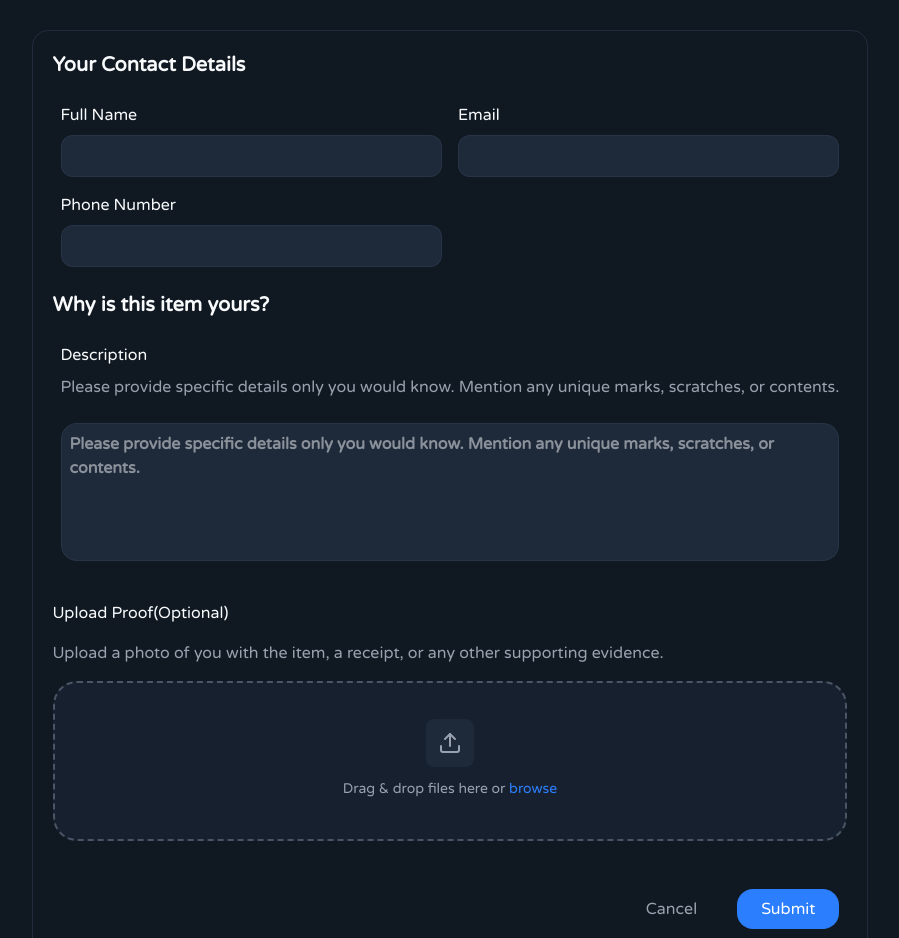
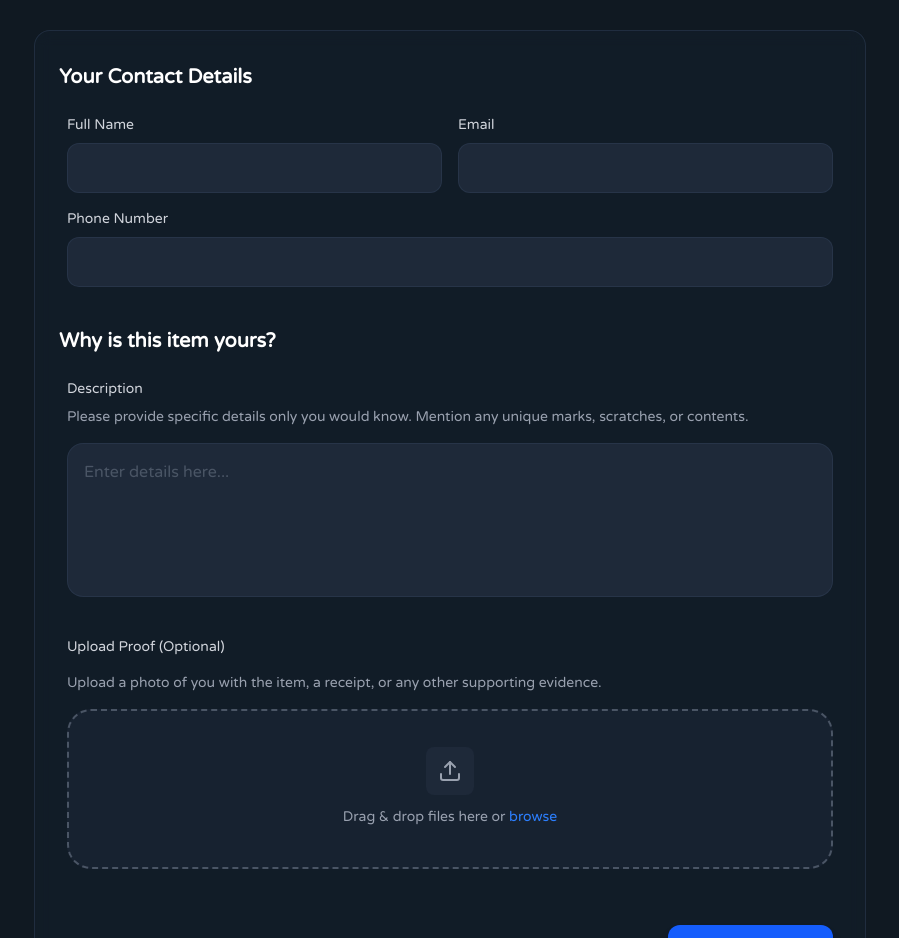
Before and after one commit to SMarco2310/Final-Project-Web-Tech, a React (Vite) app in the folder front-end/: page /Claim in a window 1280 px wide. Shown: the part 454-1392 px from the top of the page, without its empty margins (190-1089 px from the left). Built offline with nearby package versions, Linux system fonts and the light colour scheme.

Commit message:
feat: Add initial dashboard, profile, gallery, and claim form pages with supporting UI components and layout.

```diff
--- a/front-end/src/components/DashboardStats.jsx
+++ b/front-end/src/components/DashboardStats.jsx
@@ -1,4 +1,12 @@
-export default function DashboardStats({ itemsFound }) {
+export default function DashboardStats({ itemsFound, itemsLost, itemsClaimed }) {
+    const statusColors = {
+        "Lost": "bg-red-500/20 text-red-500",
+        "Found": "bg-green-500/20 text-green-500",
+        "Claimed": "bg-yellow-500/20 text-yellow-500",
+        "Validated": "bg-blue-500/20 text-blue-500",
+        "Returned": "bg-purple-500/20 text-purple-500"
+    };
+
     return (
         <div className="space-y-8">
             <div>
--- a/front-end/src/components/SearchAndFilterBar.jsx
+++ b/front-end/src/components/SearchAndFilterBar.jsx
@@ -1,13 +1,13 @@
-import { useState } from "react";
 import FilterButton from "./FilterButton";
 import CustomSelect from "./CustomSelect";
 import { Search } from "lucide-react";
 
-export default function SearchBar() {
-  const [keyword, setKeyword] = useState("");
-  const [category, setCategory] = useState("");
-  const [status, setStatus] = useState("");
-  const [location, setLocation] = useState("");
+export default function SearchBar({
+  keyword, setKeyword,
+  category, setCategory,
+  status, setStatus,
+  location, setLocation
+}) {
   return (
     <div className="w-full flex flex-col gap-4">
       <div id="search-bar" className="relative w-full">
@@ -49,7 +49,7 @@ export default function SearchBar() {
             options={["library", "cafeteria", "hostel", "classroom"]}
             value={location}
             onChange={setLocation}
-              w="w-fit"
+            w="w-fit"
           />
         </div>
         <div className="md:mt-2 h-12 md:justify-center w-full md:w-auto">
--- a/front-end/src/pages/ClaimFormPage.jsx
+++ b/front-end/src/pages/ClaimFormPage.jsx
@@ -1,22 +1,45 @@
 import CustomUploadImage from "../components/CustomUploadImage";
 import { useState } from "react";
+import { useNavigate } from "react-router-dom";
+
 export default function ClaimFormPage() {
-    const [files, setFiles] = useState([]);
+    const navigate = useNavigate();
     const [name, setName] = useState("");
     const [email, setEmail] = useState("");
     const [phone, setPhone] = useState("");
     const [reason, setReason] = useState("");
-    const [images, setImages] = useState([]);
+    const [photos, setPhotos] = useState([]); // Renamed from images/files to match other forms approx
+
+    const handleSubmit = async (e) => {
+        e.preventDefault();
+        const claimData = {
+            name,
+            email,
+            phone,
+            reason,
+            photos
+        };
+
+        console.log("Submitting Claim:", claimData);
+
+        // Mock API call
+        // await submitClaim(claimData);
+
+        // Navigate back to Claims dashboard or Gallery
+        navigate("/dashboard/claims");
+        // Or if you want to show a success message first, you could alert.
+        // For now, simple redirect.
+    };
 
     return (
-        <div className="flex items-center justify-center">
-        <div className="flex flex-col gap-8 p-8 w-fit mt-3  rounded-2xl">
+        <div className="flex items-center justify-center min-h-[80vh]">
+            <div className="flex flex-col gap-8 p-8 w-full max-w-4xl mt-3 rounded-2xl">
                 <div id="header" className="flex flex-col gap-2 mb-3">
-                <h1 className="text-4xl font-bold">Claim Your Item</h1>
+                    <h1 className="text-4xl font-bold text-white">Claim Your Item</h1>
                     <p className="text-gray-400">Fill out the form below to claim your lost item.</p>
                 </div>
 
-            <div id="item-info-card" className="flex justify-between border border-slate-700/80 p-5 rounded-2xl h-50">
+            <div id="item-info-card" className="flex justify-between border border-slate-700/80 bg-slate-800/20 p-5 rounded-2xl h-50">
                 <div className="flex flex-col gap-2 w-1/2 mx-2 ">
                     <h1>Item Name</h1>
                     <p><span>Category: </span> | <span>Found on: </span></p>
@@ -26,49 +49,51 @@ export default function ClaimFormPage() {
                             alt="" className="w-full h-full object-cover rounded-3xl" />
                     </div>
                 </div>
-            <form className="flex flex-col gap-4 justify-left w-full border border-slate-700/50 rounded-2xl p-5 py-5">
-                <h1 className="text-xl font-bold ">Your Contact Details</h1>
-                <div className="grid grid-cols-2 w-full gap-4 p-2">
+
+                <form onSubmit={handleSubmit} className="flex flex-col gap-4 justify-left w-full border border-slate-700/50 bg-slate-800/20 rounded-2xl p-6 py-8 backdrop-blur-sm">
+                    <h1 className="text-xl font-bold text-white">Your Contact Details</h1>
+                    <div className="grid grid-cols-1 md:grid-cols-2 w-full gap-4 p-2">
                         <div className="flex flex-col gap-2">
-                    <label htmlFor="name">Full Name</label>
-                    <input type="text" id="name" name="name" className="bg-gray-800 border border-slate-700/50 rounded-xl p-2 "
+                            <label htmlFor="name" className="text-gray-300 text-sm font-medium">Full Name</label>
+                            <input type="text" id="name" name="name" className="bg-gray-800 border border-slate-700/50 rounded-xl p-3 text-white focus:ring-2 focus:ring-blue-500 outline-none"
                                 value={name}
-                    onChange={(e) => setName(e.target.value)} />
+                                onChange={(e) => setName(e.target.value)} required />
                         </div>
                         <div className="flex flex-col gap-2">
-                    <label htmlFor="email">Email</label>
-                    <input type="email" id="email" name="email" className="bg-gray-800 border border-slate-700/50 rounded-xl p-2"
+                            <label htmlFor="email" className="text-gray-300 text-sm font-medium">Email</label>
+                            <input type="email" id="email" name="email" className="bg-gray-800 border border-slate-700/50 rounded-xl p-3 text-white focus:ring-2 focus:ring-blue-500 outline-none"
                                 value={email}
-                    onChange={(e) => setEmail(e.target.value)} />
+                                onChange={(e) => setEmail(e.target.value)} required />
                         </div>
-                <div className="flex flex-col gap-2">
-                    <label htmlFor="phone">Phone Number</label>
-                    <input type="tel" id="phone" name="phone" className="bg-gray-800 border border-slate-700/50 rounded-xl p-2"
+                        <div className="flex flex-col gap-2 md:col-span-2">
+                            <label htmlFor="phone" className="text-gray-300 text-sm font-medium">Phone Number</label>
+                            <input type="tel" id="phone" name="phone" className="bg-gray-800 border border-slate-700/50 rounded-xl p-3 text-white focus:ring-2 focus:ring-blue-500 outline-none"
                                 value={phone}
-                    onChange={(e) => setPhone(e.target.value)} />
+                                onChange={(e) => setPhone(e.target.value)} required />
                         </div>
                     </div>
 
-                <h1 className="text-xl font-bold">Why is this item yours?</h1>
+                    <h1 className="text-xl font-bold text-white mt-4">Why is this item yours?</h1>
                     <div className="p-2">
                         <div className="flex flex-col gap-2">
-                <label htmlFor="reason">Description</label>
-                <p className="text-gray-400">Please provide specific details only you would know. Mention any unique marks, scratches, or contents.</p>
-                <textarea name="reason" id="reason" cols="20" rows="5" required  className="w-full resize-none bg-gray-800 border border-slate-700/50 rounded-2xl p-2 my-4 placeholder:font-bold" placeholder="Please provide specific details only you would know. Mention any unique marks, scratches, or contents."
+                            <label htmlFor="reason" className="text-gray-300 text-sm font-medium">Description</label>
+                            <p className="text-gray-400 text-sm">Please provide specific details only you would know. Mention any unique marks, scratches, or contents.</p>
+                            <textarea name="reason" id="reason" cols="20" rows="5" required className="w-full resize-none bg-gray-800 border border-slate-700/50 rounded-2xl p-4 my-2 placeholder:text-gray-600 text-white focus:ring-2 focus:ring-blue-500 outline-none" placeholder="Enter details here..."
                                 value={reason}
                                 onChange={(e) => setReason(e.target.value)}></textarea>
                         </div>
                     </div>
-                <div className="flex flex-col gap-4 mb-6">
-                    <label htmlFor="images" >Upload Proof(Optional)</label>
-                    <p className="text-gray-400">Upload a photo of you with the item, a receipt, or any other supporting evidence.</p>
-                    <CustomUploadImage/> {/*files={files} setFiles={setFiles} />*/}
+
+                    <div className="flex flex-col gap-4 mb-6 p-2">
+                        <label htmlFor="images" className="text-gray-300 text-sm font-medium">Upload Proof (Optional)</label>
+                        <p className="text-gray-400 text-sm">Upload a photo of you with the item, a receipt, or any other supporting evidence.</p>
+                        <CustomUploadImage photos={photos} setPhotos={setPhotos} />
                     </div>
 
 
                     <div className="flex gap-4 flex-row mx-2 my-2 justify-end">
-                <button className="bg-transparent border-none text-gray-400 hover:text-white px-6 py-2">Cancel</button>
-                <button type="submit" className="bg-blue-500 text-white px-6 py-2 rounded-2xl">Submit</button>
+                        <button type="button" onClick={() => navigate(-1)} className="bg-transparent text-gray-400 hover:text-white px-6 py-2 transition-colors">Cancel</button>
+                        <button type="submit" className="bg-blue-600 hover:bg-blue-700 text-white px-8 py-3 rounded-xl font-bold shadow-lg shadow-blue-900/20 transition-all transform hover:scale-[1.02]">Submit Claim</button>
                     </div>
                 </form>
             </div>
--- a/front-end/src/pages/DashboardPage.jsx
+++ b/front-end/src/pages/DashboardPage.jsx
@@ -27,7 +27,7 @@ export default function DashboardPage() {
         }
     ];
 
-    const LostItems = [
+    const itemsLost = [
         {
             id: 1,
             name: "Vintage Sunglasses",
@@ -41,6 +41,16 @@ export default function DashboardPage() {
             image: "https://images.unsplash.com/photo-1602143407151-011141950038?auto=format&fit=crop&q=80&w=1000",
             date: "2023-11-02",
             status: "Lost"
+        }
+    ];
+
+    const itemsClaimed = [
+        {
+            id: 1,
+            name: "MacBook Pro",
+            image: "https://images.unsplash.com/photo-1517336714731-489689fd1ca8?auto=format&fit=crop&q=80&w=1000",
+            date: "2023-12-01",
+            status: "Claimed"
         }
     ];
 
@@ -81,7 +91,7 @@ export default function DashboardPage() {
                 </button>
             </div>
 
-            <DashboardStats itemsFound={itemsFound} itemsClaimed={itemsClaimed} />
+            <DashboardStats itemsFound={itemsFound} itemsClaimed={itemsClaimed} itemsLost={itemsLost} />
         </div>
     );
 }
--- a/front-end/src/pages/ProfileInfoPage.jsx
+++ b/front-end/src/pages/ProfileInfoPage.jsx
@@ -29,7 +29,6 @@ export default function ProfileInfoPage() {
     const handleSave = () => {
         setUser(editForm);
         setIsEditing(false);
-        // Here you would typically make an API call to update the user profile
     };
 
     const handleChange = (e) => {
```
Also changed, not shown: front-end/src/Layouts/DashboardLayout.jsx (+28 -6 lines), front-end/src/components/Header.jsx (+13 -2 lines), front-end/src/components/Sidebar.jsx (+34 -14 lines), front-end/src/pages/GalleryPage.jsx (+40 -18 lines). Lines whose indentation alone changed are shown as unchanged.
